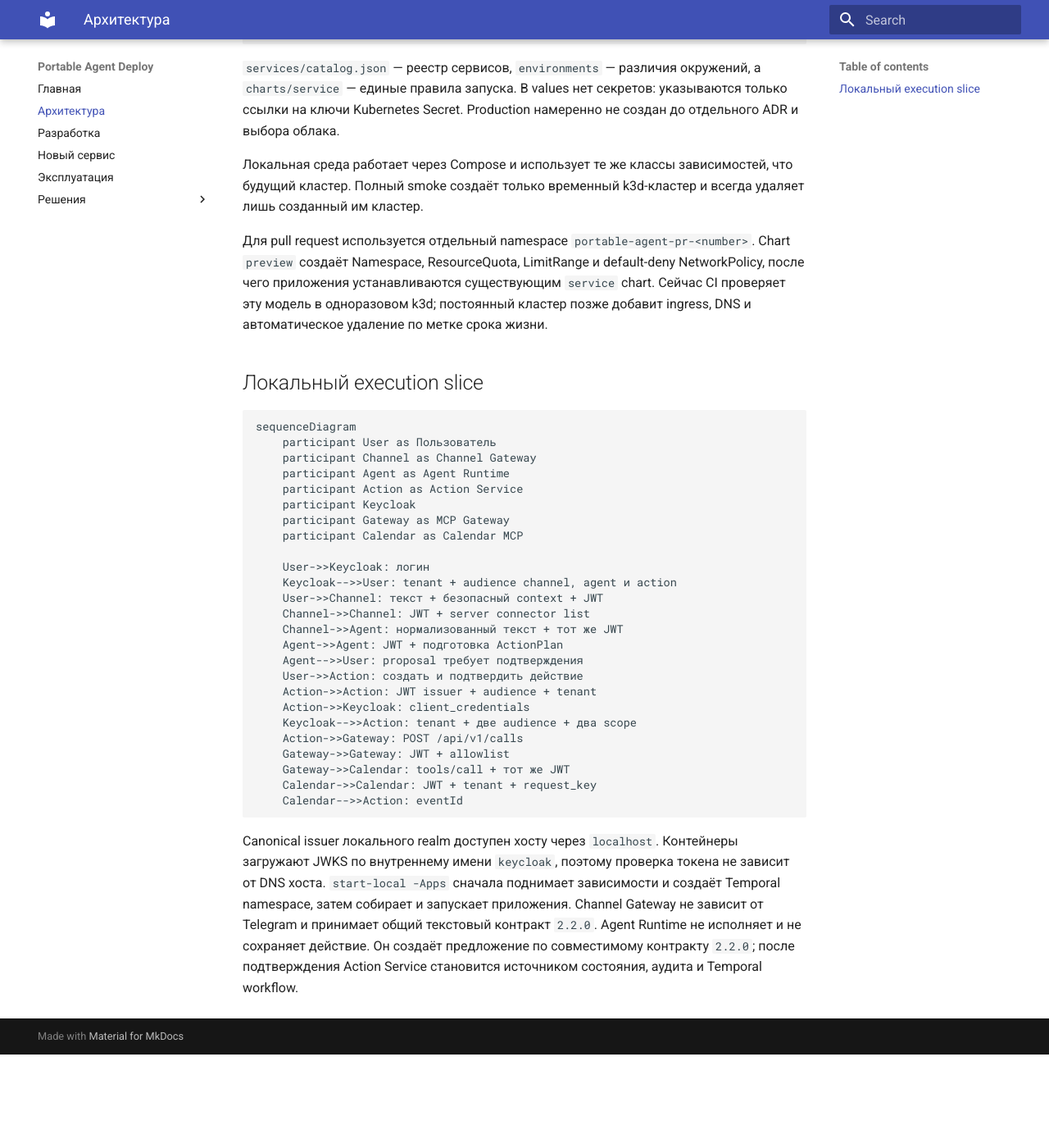
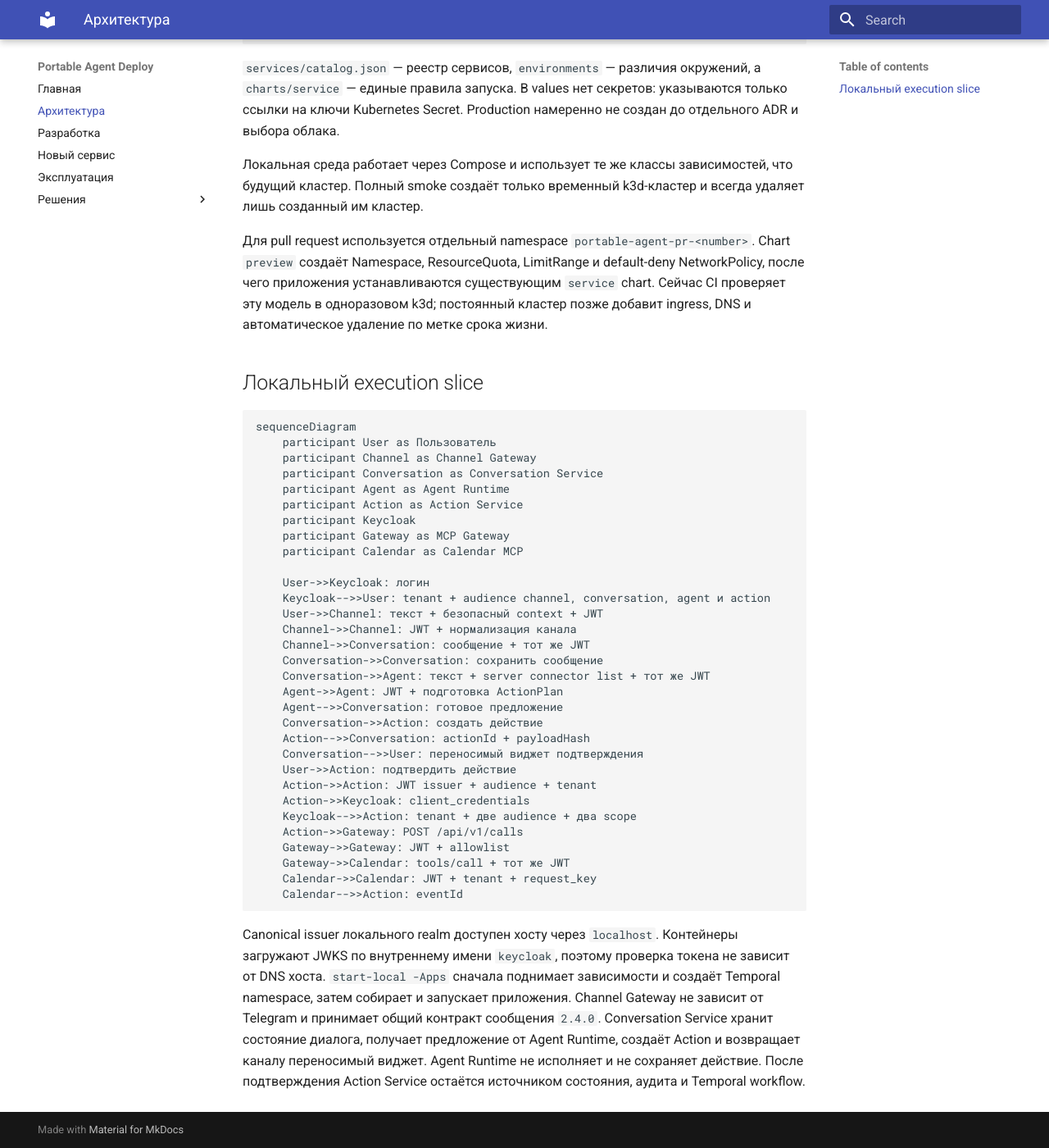
Before and after one commit to portable-agent/deploy, an MkDocs documentation site: the page built from docs/architecture.md, in a window 1280 px wide and 1400 px high, scrolled down 318 px. Shown: the whole window at 82% size. Built offline with MkDocs 1.6.1 and Material for MkDocs 9.7.7, drawn with Linux system fonts in a browser that asks for light colours; before the commit the page ends 1604 px from its top, so only the background shows below that.

Commit message:
feat: route channels through conversation service

```diff
--- a/docs/architecture.md
+++ b/docs/architecture.md
@@ -31,6 +31,7 @@ services/catalog.json -> environments/<env>/services/<name>/values.yaml
 sequenceDiagram
     participant User as Пользователь
     participant Channel as Channel Gateway
+    participant Conversation as Conversation Service
     participant Agent as Agent Runtime
     participant Action as Action Service
     participant Keycloak
@@ -38,13 +39,18 @@ sequenceDiagram
     participant Calendar as Calendar MCP
 
     User->>Keycloak: логин
-    Keycloak-->>User: tenant + audience channel, agent и action
+    Keycloak-->>User: tenant + audience channel, conversation, agent и action
     User->>Channel: текст + безопасный context + JWT
-    Channel->>Channel: JWT + server connector list
-    Channel->>Agent: нормализованный текст + тот же JWT
+    Channel->>Channel: JWT + нормализация канала
+    Channel->>Conversation: сообщение + тот же JWT
+    Conversation->>Conversation: сохранить сообщение
+    Conversation->>Agent: текст + server connector list + тот же JWT
     Agent->>Agent: JWT + подготовка ActionPlan
-    Agent-->>User: proposal требует подтверждения
-    User->>Action: создать и подтвердить действие
+    Agent-->>Conversation: готовое предложение
+    Conversation->>Action: создать действие
+    Action-->>Conversation: actionId + payloadHash
+    Conversation-->>User: переносимый виджет подтверждения
+    User->>Action: подтвердить действие
     Action->>Action: JWT issuer + audience + tenant
     Action->>Keycloak: client_credentials
     Keycloak-->>Action: tenant + две audience + два scope
@@ -58,6 +64,7 @@ sequenceDiagram
 Canonical issuer локального realm доступен хосту через `localhost`. Контейнеры загружают JWKS по
 внутреннему имени `keycloak`, поэтому проверка токена не зависит от DNS хоста. `start-local -Apps`
 сначала поднимает зависимости и создаёт Temporal namespace, затем собирает и запускает приложения.
-Channel Gateway не зависит от Telegram и принимает общий текстовый контракт `2.2.0`. Agent Runtime не
-исполняет и не сохраняет действие. Он создаёт предложение по совместимому контракту `2.2.0`;
-после подтверждения Action Service становится источником состояния, аудита и Temporal workflow.
+Channel Gateway не зависит от Telegram и принимает общий контракт сообщения `2.4.0`. Conversation
+Service хранит состояние диалога, получает предложение от Agent Runtime, создаёт Action и возвращает
+каналу переносимый виджет. Agent Runtime не исполняет и не сохраняет действие. После подтверждения
+Action Service остаётся источником состояния, аудита и Temporal workflow.
```
Also changed, not shown: README.md (+4 -3 lines), docs/index.md (+5 -5 lines), 3 other files.
